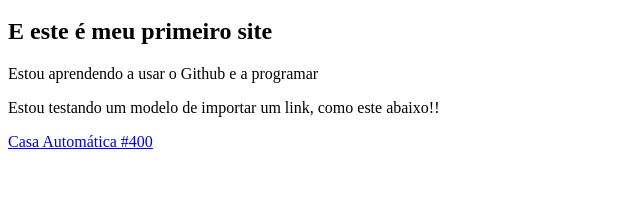
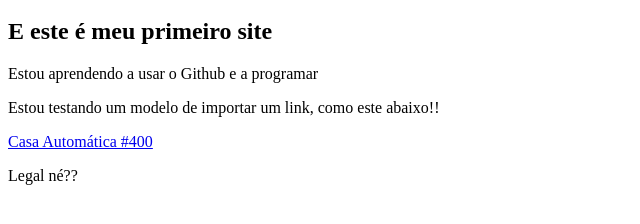
Before and after one commit to LinkdeZelda/Html-simples, a plain HTML site: page index.html in a window 1280 px wide. Shown: the part 48-272 px from the top of the page, without its empty margins (0-640 px from the left). Drawn offline with Linux system fonts and the light colour scheme.

Commit message:
index.html

```diff
--- a/index.html
+++ b/index.html
@@ -3,3 +3,4 @@
 <p>Estou aprendendo a usar o Github e a programar</p>
 <p>Estou testando um modelo de importar um link, como este abaixo!!</p>
 <a href="https://youtu.be/oDVH4HnGByU?si=2ebVznMunHIu2LDx">Casa Automática #400</a>
+<p>Legal né??</p>
```
